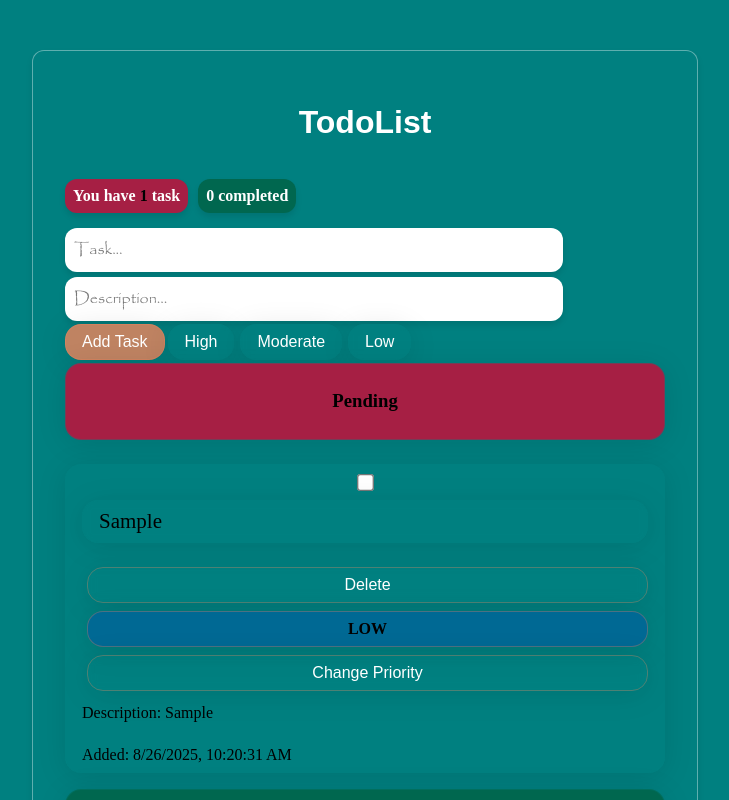
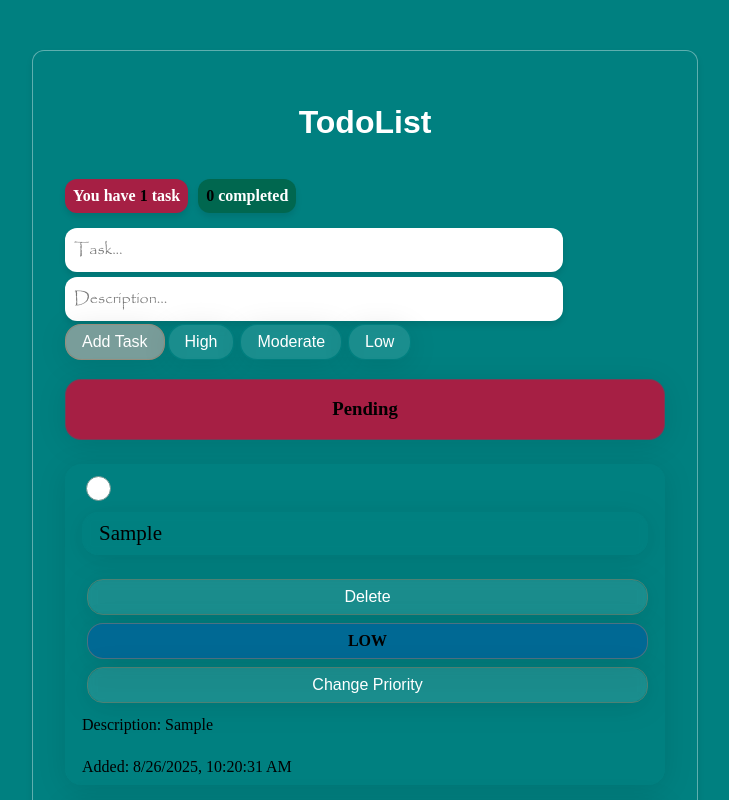
Before and after one commit to thelegend3452/ToDoList, a React (Create React App) app: page / in a window 1280 px wide. Both pictures are taken after typing "Sample", "Sample" into the empty fields and a click on the button "Add Task". Shown: the top 800 px of the page, without its empty margins (275-1004 px from the left). Built offline with nearby package versions, Linux system fonts and the light colour scheme.

Commit message:
changes made to the ui

```diff
--- a/src/App.js
+++ b/src/App.js
@@ -1,5 +1,6 @@
 import React, { useState, useEffect } from "react";
-import './App.css';
+import './styles/App.css';
+import './styles/mobile.css'
 import Todoinput from "./components/Todoinput"
 import Todolist from "./components/Todolist";
 
--- a/src/components/Todolist.js
+++ b/src/components/Todolist.js
@@ -8,6 +8,7 @@ const Todolist = ({ todos, deleteTask, togglecompleted, HandlePriority }) => {
             >
               <input
                   type="checkbox"
+                  className="checkbox-round"
                   checked={todo.completed}
                   onChange={() => togglecompleted(todo.id)}
 
--- a/src/App.css
+++ b/src/styles/App.css
@@ -1,6 +1,6 @@
 @font-face {
   font-family: 'custom';
-  src: local('MyCustomFont Regular'), url('../src/fonts/papyrus-webfont.woff') format('truetype');
+  src: local('MyCustomFont Regular'), url('../fonts/papyrus-webfont.woff') format('truetype');
   font-weight: normal;
   font-style: normal;
 }
@@ -21,6 +21,7 @@ body {
   border-radius: 12px;
   box-shadow: 0 4px 6px rgba(0,0,0,0.1);
   backdrop-filter: blur(30px);
+  transition: all 1s;
 }
 
 h1 {
@@ -54,6 +55,9 @@ h1 {
 .remaning {
   color: black;
 }
+.task-count {
+  color:black
+}
 
 .comp {
   color: white;
@@ -79,10 +83,26 @@ input[type="text"] {
 
 }
 
-input[type="checkbox"] {
-  accent-color: #00674f;
-  transform: scale(1.3);
+.checkbox-round {
+  width: 25px;
+  height: 25px;
+  background-color: white;
+  border-radius: 50%;
+  vertical-align: middle;
+  appearance: none;
+  -webkit-appearance: none;
+  border: 1px solid #6A928E;
+  outline: none;
+  cursor: pointer;
+
 }
+.checkbox-round:checked {
+  background-color: #008080;
+}
+.checkbox-round:hover {
+  background-color: #6A928E;
+}
+
 
 input:focus {
   outline: none;
@@ -90,7 +110,7 @@ input:focus {
 
 button {
   padding: 0.5rem 1rem;
-  background: rgba(255, 133, 89, 0.75);
+  background: #6A928E;
   border-radius: 16px;
   box-shadow: 0 4px 30px rgba(0, 0, 0, 0.1);
   backdrop-filter: blur(5px);
@@ -98,8 +118,42 @@ button {
   border: 1px solid rgba(255, 133, 89, 0.3);
   font-size: 16px;
   cursor: pointer;
-  transition: background-color 0.3s;
+  transition: all 0.5s;
   color: white;
+}
+button:before {
+  content: '';
+  position: absolute;
+  top: 0;
+  left: 0;
+  width: 100%;
+  height: 100%;
+  z-index: 1;
+  background-color: rgba(255,255,255,0.1);
+  transition: all 0.3s;
+  border-radius: 16px;
+
+}
+button:hover::before {
+  opacity: 0 ;
+  transform: scale(0.5,0.5);
+}
+button::after {
+  content: '';
+  position: absolute;
+  top: 0;
+  left: 0;
+  width: 100%;
+  height: 100%;
+  z-index: 1;
+  opacity: 0;
+  transition: all 0.3s;
+  transform: scale(1.2,1.2);
+}
+button:hover::after {
+  opacity: 1;
+  transform: scale(1,1);
+
 }
 
 li button {
@@ -164,6 +218,7 @@ li .top-row {
 .pending{
   display: flex;
   flex-direction: column;
+  margin-top: 1rem;
   margin-bottom: 1rem;
   background: #a61f44;
   border-radius: 16px;
@@ -173,6 +228,8 @@ li .top-row {
   border: 1px solid rgba(0, 128, 128, 0.3);
   gap: 0.5rem;
   transition: all linear 5s; opacity: 1;
+  padding: 0;
+
 }
 .finished {
     display: flex;
@@ -186,6 +243,8 @@ li .top-row {
     border: 1px solid rgba(0, 128, 128, 0.3);
     gap: 0.5rem;
     transition: all linear 5s; opacity: 1;
+    padding: 0;
+
 }
 
 .priority.high {
@@ -253,55 +312,3 @@ h3 {
   font-size: 20px;
   font-family: 'custom', sans-serif;
 }
-
-
-@media (max-width: 480px) {
-  li .top-row {
-    flex-direction: column;
-    align-items: flex-start;
-    gap: 8px;
-  }
-
-  input[type="text"] {
-    width: 100%;
-    margin-bottom: 10px;
-
-  }
-
-
-  li button {
-    margin-left: 0;
-  }
-
-  button {
-    padding: 0.6rem 1.2rem;
-    font-size: 16px;
-
-  }
-  li button:focus {
-    background-color: #c82333;
-  }
-  .priority {
-    margin-left: 0;
-  }
-  .container {
-    max-width: 600px;
-    margin: 50px auto;
-    background-color: rgb(4, 200, 249);
-    padding: 2rem;
-    box-shadow: 0 4px 6px rgba(0,0,0,0.1);
-    backdrop-filter: blur(30px);
-  }
-  .Ubtn:focus { background-color: #a61f44; }
-  .Pbtn:focus { background-color: #e94943; }
-  .Nbtn:focus { background-color: #04c8f9; }
-
-
-  h1{
-    font-family: 'custom', sans-serif;
-  }
-  ::placeholder {
-    font-family: 'custom', sans-serif;
-  }
-
-}
--- /dev/null
+++ b/src/styles/mobile.css
@@ -0,0 +1,66 @@
+@media (max-width: 480px) {
+    @font-face {
+        font-family: 'custom';
+        src: local('MyCustomFont Regular'), url('../fonts/papyrus-webfont.woff') format('truetype');
+        font-weight: normal;
+        font-style: normal;
+    }
+
+    body {
+        background-color: #008080;
+    }
+
+    li .top-row {
+        flex-direction: column;
+        align-items: flex-start;
+        gap: 8px;
+    }
+
+    input[type="text"] {
+        width: 100%;
+        margin-bottom: 10px;
+
+    }
+
+    input[type="checkbox"] {
+        border-radius: 50%;
+    }
+
+
+
+    li button {
+        margin-left: 0;
+    }
+
+    button {
+        padding: 0.6rem 1.2rem;
+        font-size: 16px;
+
+    }
+    li button:focus {
+        background-color: #c82333;
+    }
+    .priority {
+        margin-left: 0;
+    }
+    .container {
+        max-width: 600px;
+        margin: 50px auto;
+        background-color: #008080;
+        padding: 2rem;
+        box-shadow: 0 4px 6px rgba(0,0,0,0.1);
+        backdrop-filter: blur(30px);
+    }
+    .Ubtn:focus { background-color: #a61f44; }
+    .Pbtn:focus { background-color: #e94943; }
+    .Nbtn:focus { background-color: #04c8f9; }
+
+
+    h1{
+        font-family: 'custom', sans-serif;
+    }
+    ::placeholder {
+        font-family: 'custom', sans-serif;
+    }
+
+}
```
